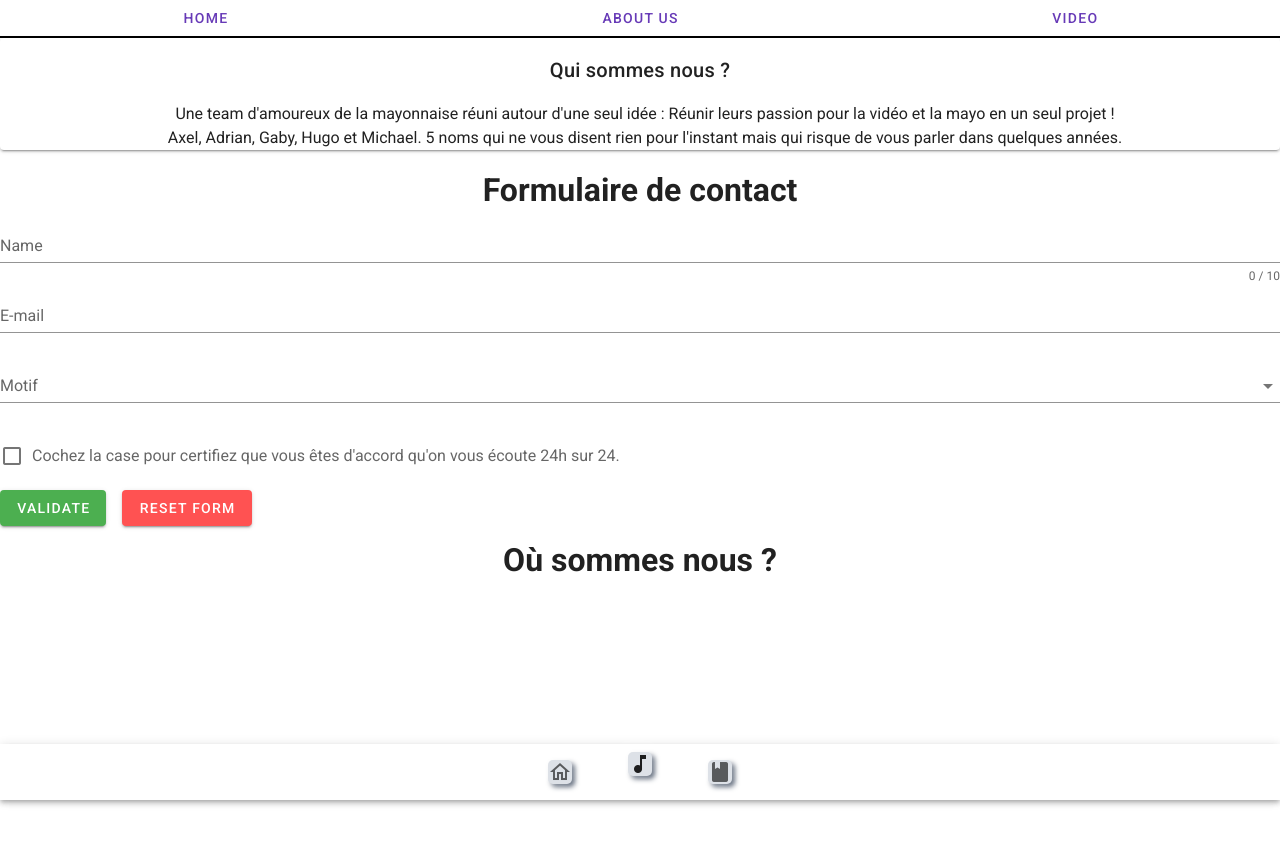
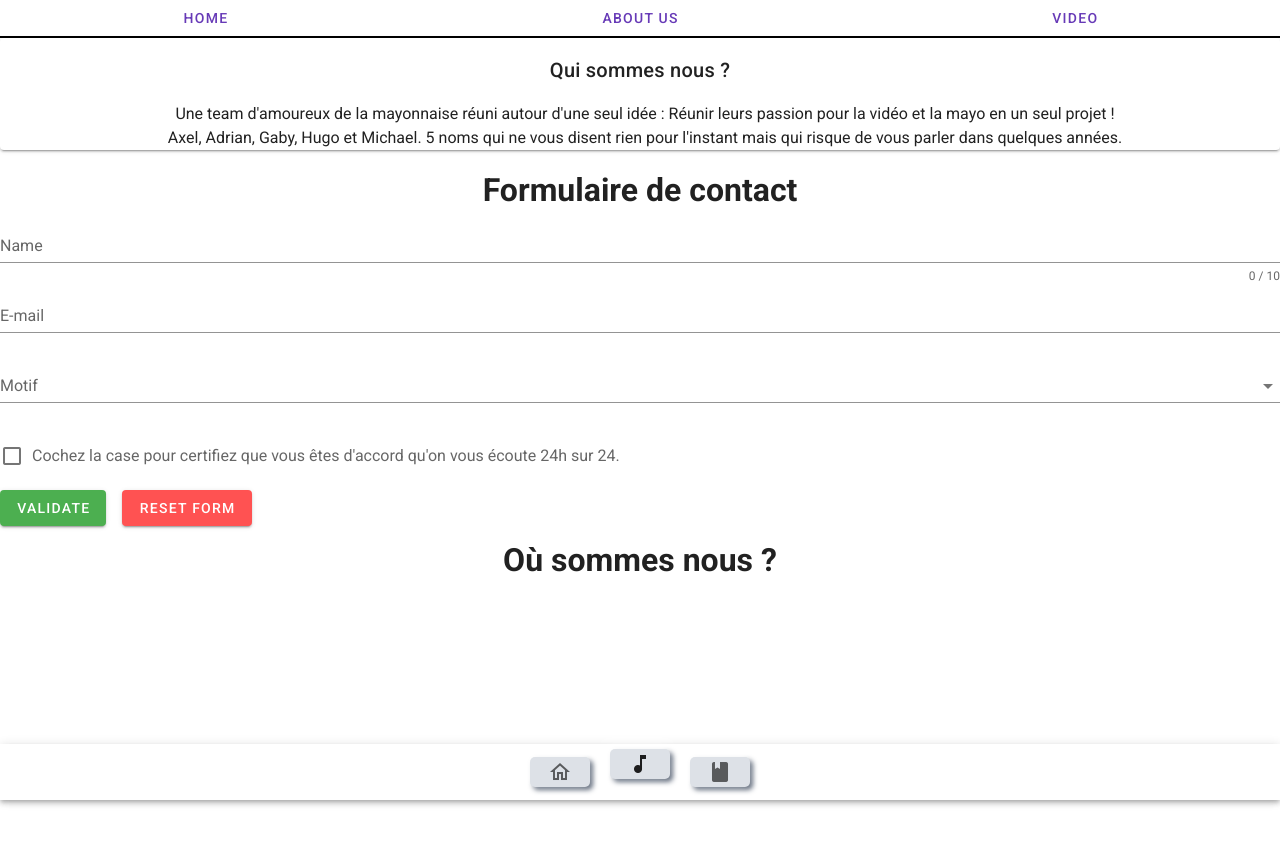
Before and after one commit to Realise-Formation-Digital/20.10-vue-music-project-1, a Vue app: page /about in a window 1280 px wide. Shown: the top 844 px of the page. Built offline with nearby package versions, Linux system fonts and the light colour scheme.

Commit message:
WIP navbar

```diff
--- a/src/components/about.vue
+++ b/src/components/about.vue
@@ -1,6 +1,5 @@
 <template>
-  <v-app>
-    <v-main>
+  <div>
       <v-card class=text-center>
       <v-card-title class="justify-center" id="title">Qui sommes nous ?</v-card-title>
       <p>Une team d'amoureux de la mayonnaise réuni autour d'une seul idée : Réunir leurs passion pour la vidéo et la mayo en un seul projet ! <br>
@@ -19,8 +18,7 @@
           src="../assets/adresseMayoTube.png"
       ></v-img>
       </a>
-    </v-main>
-  </v-app>
+  </div>
 
 
 </template>
--- a/src/components/bottomnavbar.vue
+++ b/src/components/bottomnavbar.vue
@@ -25,17 +25,14 @@ export default {
   name: "bottomnavbar",
   data() {
     return {
-      nonavBar: 0,
-      navBar: true,  //Fix the  navbar on the bottom,
-      value: 1
     }
   }
 }
 </script>
 
 <style lang="css" scoped>
-.theme--light.v-bottom-navigation[data-v-16edf6ea] {
-    background-color: rgba(255, 255, 255, 0.06);
+.theme--light.v-bottom-navigation[data-v-16edf6ea][data-v-16edf6ea] {
+    background-color: #eeeeee
 }
 .v-btn > .v-btn__content .v-icon {
  background: #dde1e7;
@@ -43,4 +40,16 @@ export default {
     box-shadow: -3px -3px 7px #ffffffb2, 3px 3px 5px rgb(94 104 121 / 95%);
 }
 
+.v-btn > .v-btn__content .v-icon[data-v-16edf6ea] {
+    background: #f5f5f5;
+    border-radius: 5px;
+    box-shadow: -3px -3px 7px #ffffffb2, 3px 3px 5px #424242;
+}
+
+.v-btn--icon.v-size--default .v-icon, .v-btn--fab.v-size--default .v-icon {
+    height: 30px;
+    font-size: 24px;
+    width: 60px;
+}
+
 </style>
```
Also changed, not shown: src/components/topnavbar.vue (+5 -6 lines).
